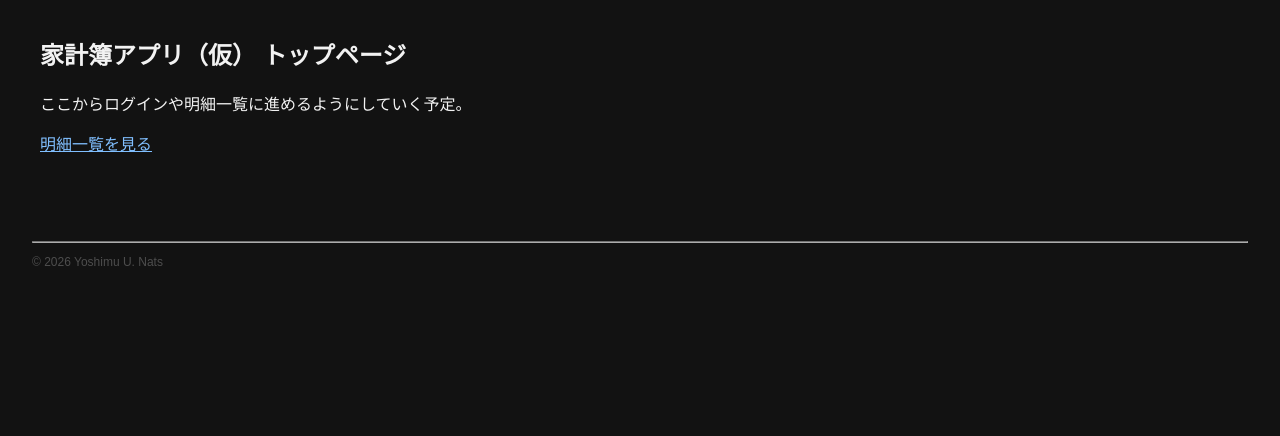
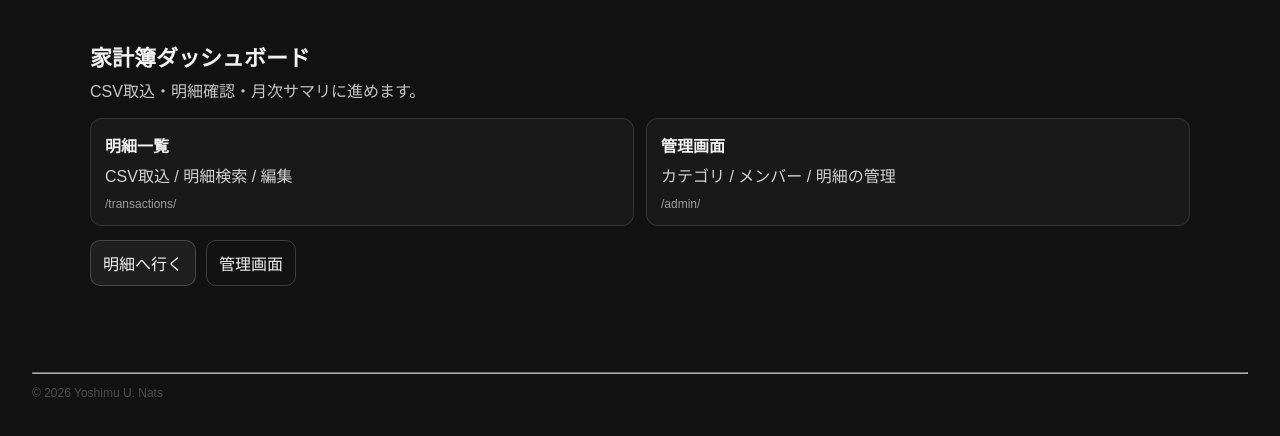
Before and after one commit to yoshimu-urami-nats/kakeibo-analytics-app, a Django app: page / in a window 1280 px wide. Shown: the part 112-548 px from the top of the page. Run offline with Django 5.2, Linux system fonts and the light colour scheme.

Commit message:
カードUI、テーブルのクラス追加

```diff
--- a/account/templates/account/home.html
+++ b/account/templates/account/home.html
@@ -1,10 +1,31 @@
 {% extends "account/base.html" %}
 
-{% block title %}トップページ{% endblock %}
+{% block title %}トップ{% endblock %}
 
 {% block content %}
-<h2>家計簿アプリ（仮） トップページ</h2>
-<p>ここからログインや明細一覧に進めるようにしていく予定。</p>
+<section class="page">
+  <div class="page-head">
+    <h2 class="page-title">家計簿ダッシュボード</h2>
+    <p class="page-subtitle">CSV取込・明細確認・月次サマリに進めます。</p>
+  </div>
 
-<p><a href="{% url 'transactions:list' %}">明細一覧を見る</a></p>
+  <div class="grid">
+    <a class="card card-link" href="{% url 'transactions:list' %}">
+      <div class="card-title">明細一覧</div>
+      <div class="card-desc">CSV取込 / 明細検索 / 編集</div>
+      <div class="card-meta">/transactions/</div>
+    </a>
+
+    <a class="card card-link" href="{% url 'admin:index' %}">
+      <div class="card-title">管理画面</div>
+      <div class="card-desc">カテゴリ / メンバー / 明細の管理</div>
+      <div class="card-meta">/admin/</div>
+    </a>
+  </div>
+
+  <div class="actions">
+    <a class="btn" href="{% url 'transactions:list' %}">明細へ行く</a>
+    <a class="btn btn-ghost" href="{% url 'admin:index' %}">管理画面</a>
+  </div>
+</section>
 {% endblock %}
--- a/transactions/static/transactions/dark.css
+++ b/transactions/static/transactions/dark.css
@@ -105,3 +105,52 @@ td {
 td, th {
     border: none !important;
 }
+
+.page { max-width: 1100px; margin: 0 auto; padding: 16px; }
+.page-head { margin: 8px 0 16px; }
+.page-title { font-size: 22px; margin: 0 0 6px; }
+.page-subtitle { margin: 0; opacity: .8; }
+
+.grid { display: grid; grid-template-columns: repeat(2, minmax(0, 1fr)); gap: 12px; }
+@media (max-width: 900px) { .grid { grid-template-columns: 1fr; } }
+
+.card {
+  border: 1px solid rgba(255,255,255,.12);
+  border-radius: 12px;
+  padding: 14px;
+  background: rgba(255,255,255,.03);
+}
+.card-link { text-decoration: none; color: inherit; }
+.card-link:hover { background: rgba(255,255,255,.06); border-color: rgba(255,255,255,.18); }
+
+.card-title { font-weight: 700; margin-bottom: 6px; }
+.card-desc { opacity: .85; }
+.card-meta { margin-top: 10px; font-size: 12px; opacity: .6; }
+
+.actions { display: flex; gap: 10px; margin-top: 14px; flex-wrap: wrap; }
+.btn {
+  display: inline-block;
+  padding: 10px 12px;
+  border-radius: 10px;
+  border: 1px solid rgba(255,255,255,.18);
+  text-decoration: none;
+  color: inherit;
+  background: rgba(255,255,255,.06);
+}
+.btn:hover { background: rgba(255,255,255,.10); }
+.btn-ghost { background: transparent; }
+
+/* 一覧用テーブル（class="table" を付けたものだけ） */
+.table {
+  width: 100%;
+  border-collapse: collapse;
+  margin-top: 20px;
+  font-size: 14px;
+  color: #e5e5e5;
+}
+.table thead tr { background-color: #101010; }
+.table th { padding: 12px 10px; font-weight: 700; text-align: left; }
+.table td { padding: 10px 12px; }
+.table tbody tr:nth-child(odd) { background-color: #1f1f1f; }
+.table tbody tr:nth-child(even){ background-color: #141414; }
+.table tbody tr:hover { background-color: #2a2a2a; cursor: pointer; }
```
